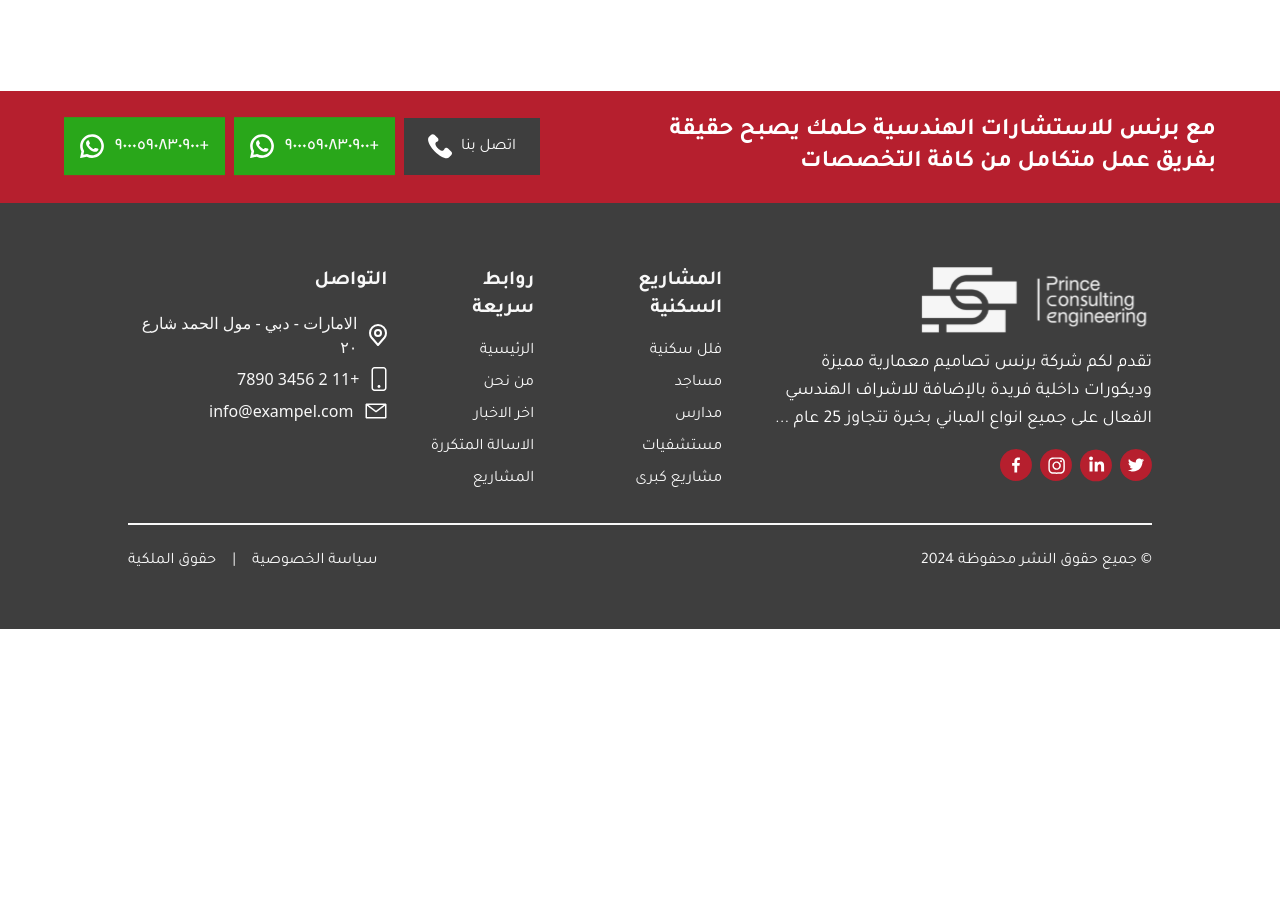
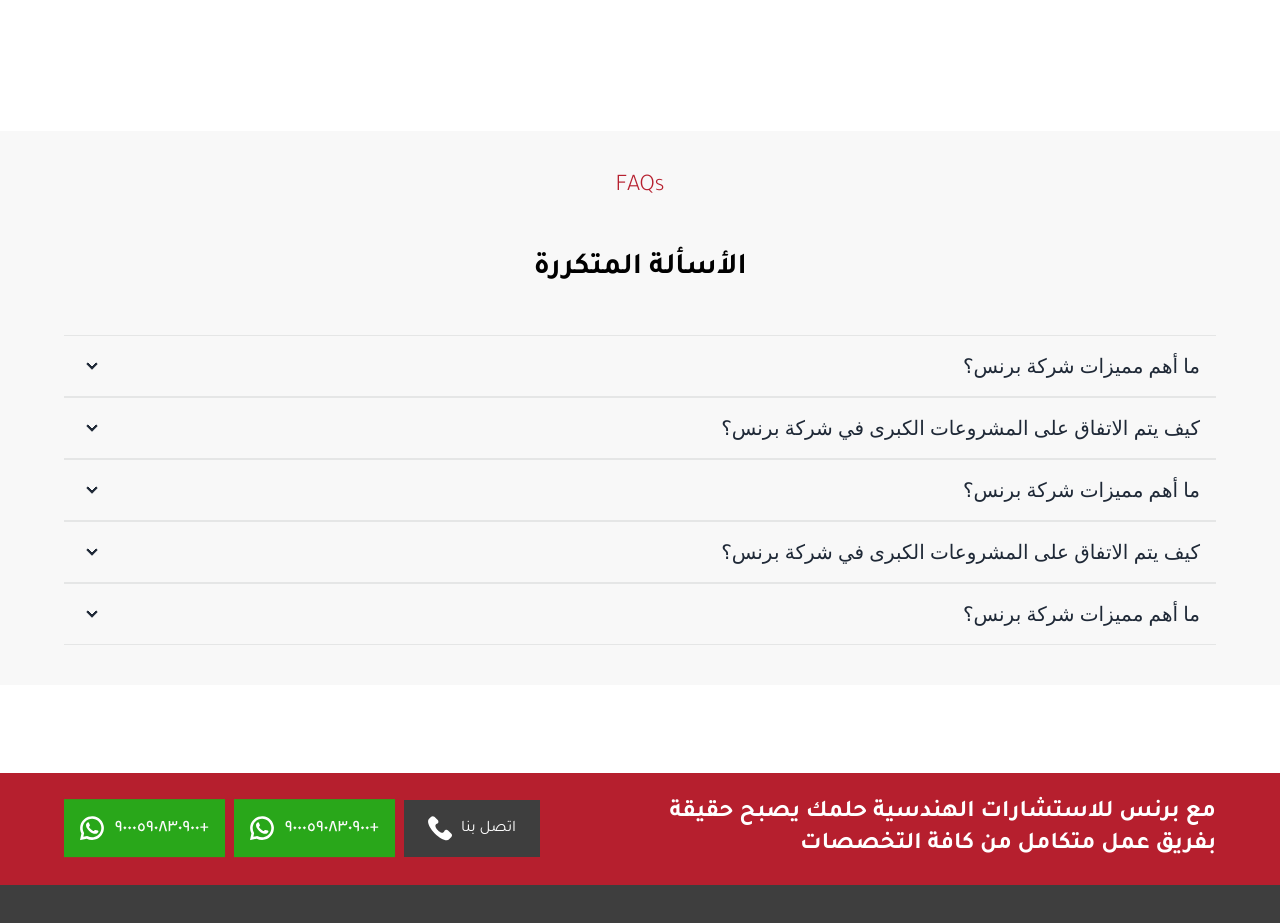
Before and after one commit to EzzEldienMohsen/prince, a React (Vite) app: page / in a window 1280 px wide. Shown: the part 5900-6823 px from the top of the page. Before the commit the page ends 6529 px from the top, so only its background shows below. Built offline with nearby package versions, Linux system fonts and the light colour scheme.

Commit message:
faqs section is done

```diff
--- a/src/assets/index.js
+++ b/src/assets/index.js
@@ -10,11 +10,20 @@ import crane from './svg/mainPage/crane.svg';
 import building from './svg/mainPage/building.svg';
 import specialty from './svg/mainPage/Speciality.svg';
 import skill from './svg/mainPage/skill.svg';
-import one from "./svg/mainPage/carousel1.svg"
-import two from "./svg/mainPage/carousel2.svg"
-import three from "./svg/mainPage/carousel3.svg"
-import eng from "./svg/mainPage/eng.svg"
-import date from "./svg/mainPage/date.svg"
+import one from './svg/mainPage/carousel1.svg';
+import two from './svg/mainPage/carousel2.svg';
+import three from './svg/mainPage/carousel3.svg';
+import eng from './svg/mainPage/eng.svg';
+import date from './svg/mainPage/date.svg';
+
+export const theFAQ = [
+  { id: nanoid(), text: 'ما أهم مميزات شركة برنس؟' },
+  { id: nanoid(), text: 'كيف يتم الاتفاق على المشروعات الكبرى في شركة برنس؟' },
+  { id: nanoid(), text: 'ما أهم مميزات شركة برنس؟' },
+  { id: nanoid(), text: 'كيف يتم الاتفاق على المشروعات الكبرى في شركة برنس؟' },
+  { id: nanoid(), text: 'ما أهم مميزات شركة برنس؟' },
+];
+
 export const theCarousel = [
   {
     id: nanoid(),
@@ -24,8 +33,8 @@ export const theCarousel = [
     engImg: eng,
     name: 'أحمد محمد',
     job: 'مهندس مدني',
-    DIcon:date,
-    DText:"22/5/2024"
+    DIcon: date,
+    DText: '22/5/2024',
   },
   {
     id: nanoid(),
@@ -35,8 +44,8 @@ export const theCarousel = [
     engImg: eng,
     name: 'أحمد محمد',
     job: 'مهندس مدني',
-    DIcon:date,
-    DText:"22/5/2024"
+    DIcon: date,
+    DText: '22/5/2024',
   },
   {
     id: nanoid(),
@@ -46,8 +55,8 @@ export const theCarousel = [
     engImg: eng,
     name: 'أحمد محمد',
     job: 'مهندس مدني',
-    DIcon:date,
-    DText:"22/5/2024"
+    DIcon: date,
+    DText: '22/5/2024',
   },
   {
     id: nanoid(),
@@ -57,8 +66,8 @@ export const theCarousel = [
     engImg: eng,
     name: 'أحمد محمد',
     job: 'مهندس مدني',
-    DIcon:date,
-    DText:"22/5/2024"
+    DIcon: date,
+    DText: '22/5/2024',
   },
   {
     id: nanoid(),
@@ -68,8 +77,8 @@ export const theCarousel = [
     engImg: eng,
     name: 'أحمد محمد',
     job: 'مهندس مدني',
-    DIcon:date,
-    DText:"22/5/2024"
+    DIcon: date,
+    DText: '22/5/2024',
   },
   {
     id: nanoid(),
@@ -79,8 +88,8 @@ export const theCarousel = [
     engImg: eng,
     name: 'أحمد محمد',
     job: 'مهندس مدني',
-    DIcon:date,
-    DText:"22/5/2024"
+    DIcon: date,
+    DText: '22/5/2024',
   },
   {
     id: nanoid(),
@@ -90,8 +99,8 @@ export const theCarousel = [
     engImg: eng,
     name: 'أحمد محمد',
     job: 'مهندس مدني',
-    DIcon:date,
-    DText:"22/5/2024"
+    DIcon: date,
+    DText: '22/5/2024',
   },
   {
     id: nanoid(),
@@ -101,12 +110,22 @@ export const theCarousel = [
     engImg: eng,
     name: 'أحمد محمد',
     job: 'مهندس مدني',
-    DIcon:date,
-    DText:"22/5/2024"
+    DIcon: date,
+    DText: '22/5/2024',
   },
 ];
+export const theProjectCard = [
+  {
+    id: nanoid(),
+    img: one,
+    title: 'اخر اخبار مشاريعنا الانشائية',
+    text: 'تقدم لكم شركة برنس تصاميم معمارية مميزة وديكورات داخلية فريدة بالإضافة للاشراف الهندسي  ...',
 
+    DIcon: date,
+    DText: '22/5/2024',
+  },
 
+];
 
 export const expertise = [
   {
--- /dev/null
+++ b/src/component/FAQSection.jsx
@@ -0,0 +1,18 @@
+import React from 'react'
+import { FAQsComponent } from '../subComponent';
+
+const FAQSection = () => {
+  return (
+    <div className="w-full flex bg-theLGray flex-col justify-center items-center px-8 lg:px-16 my-16 py-10 gap-y-6 md:gap-y-8 lg:gap-y-12 text-center">
+      <p className="font-tajawal font-light text-theRed text-lg md:text-2xl">
+        FAQs
+      </p>
+      <h1 className="font-bold font-tajawal text-black text-xl md:text-3xl">
+        الأسألة المتكررة
+      </h1>
+      <FAQsComponent/>
+    </div>
+  );
+}
+
+export default FAQSection
--- a/src/component/index.js
+++ b/src/component/index.js
@@ -8,3 +8,4 @@ export {default as SecondMainCard} from "./SecondMainCard"
 export {default as CarouselSection} from "./CarouselSection"
 export {default as TheImageSection} from "./TheImageSection"
 export {default as ProjectsSection} from "./ProjectsSection"
+export {default as FAQSection} from "./FAQSection"
--- a/src/pages/Landing.jsx
+++ b/src/pages/Landing.jsx
@@ -1,17 +1,28 @@
 import React from 'react';
-import { AboutMain, CarouselSection, FirstMainCard, FormCard, MainHero, ProjectsSection, SecondMainCard, TheImageSection } from '../component';
+import {
+  AboutMain,
+  CarouselSection,
+  FAQSection,
+  FirstMainCard,
+  FormCard,
+  MainHero,
+  ProjectsSection,
+  SecondMainCard,
+  TheImageSection,
+} from '../component';
 
 const Landing = () => {
   return (
     <div className="w-full flex flex-col justify-center items-center">
       <MainHero />
-      <FormCard/>
-      <FirstMainCard/>
-      <AboutMain/>
-      <SecondMainCard/>
-      <CarouselSection/>
-      <TheImageSection/>
-      <ProjectsSection/>
+      <FormCard />
+      <FirstMainCard />
+      <AboutMain />
+      <SecondMainCard />
+      <CarouselSection />
+      <TheImageSection />
+      <ProjectsSection />
+      <FAQSection />
     </div>
   );
 };
--- /dev/null
+++ b/src/subComponent/FAQsComponent.jsx
@@ -0,0 +1,30 @@
+import React from 'react'
+import { theFAQ } from '../assets';
+
+const FAQsComponent = () => {
+  return (
+    <div className='flex flex-col justify-start items-start w-full '>
+        {theFAQ.map((faq)=>{
+            return (
+              <div
+              key={faq.id}
+                tabIndex={0}
+                className="collapse collapse-arrow border-base-300 text-start border border-l-0 border-r-0 rounded-none bg-theLGray"
+              >
+                <div className="collapse-title text-xl font-medium">
+                  {faq.text}
+                </div>
+                <div className="collapse-content">
+                  <p>
+                    tabindex={0} attribute is necessary to make the div
+                    focusable
+                  </p>
+                </div>
+              </div>
+            );
+        })}
+    </div>
+  )
+}
+
+export default FAQsComponent
--- a/src/subComponent/index.js
+++ b/src/subComponent/index.js
@@ -12,3 +12,4 @@ export { default as AboutMainInfo } from './AboutMainInfo';
 export { default as Carousel } from './Carousel';
 export { default as ProjectsNavBar } from './ProjectsNavBar';
 export { default as ProjectsCards } from './ProjectsCards';
+export { default as FAQsComponent } from './FAQsComponent';
```
